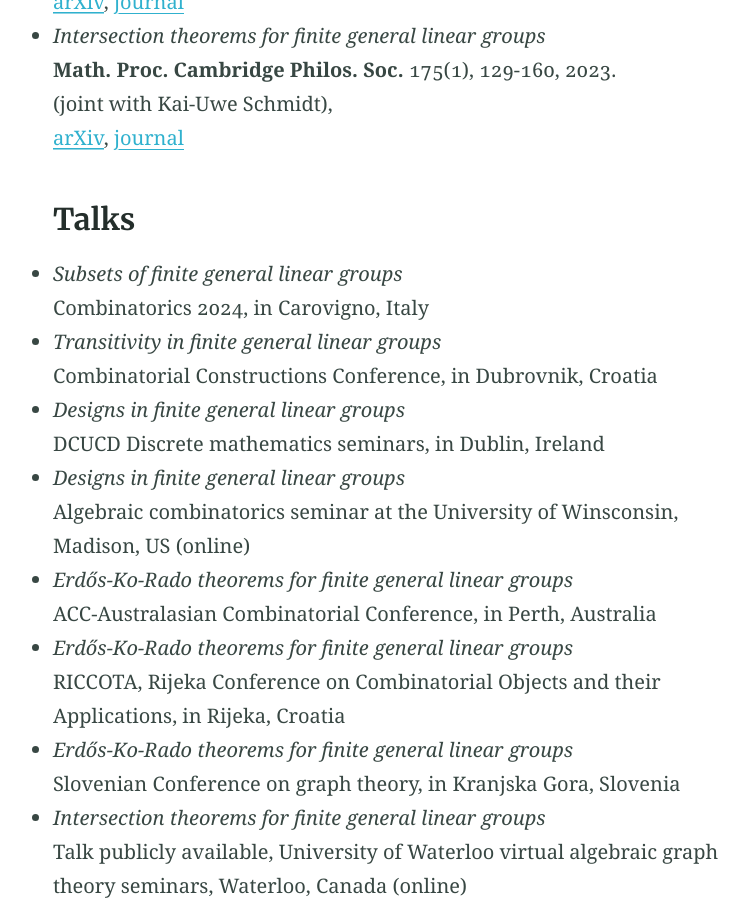
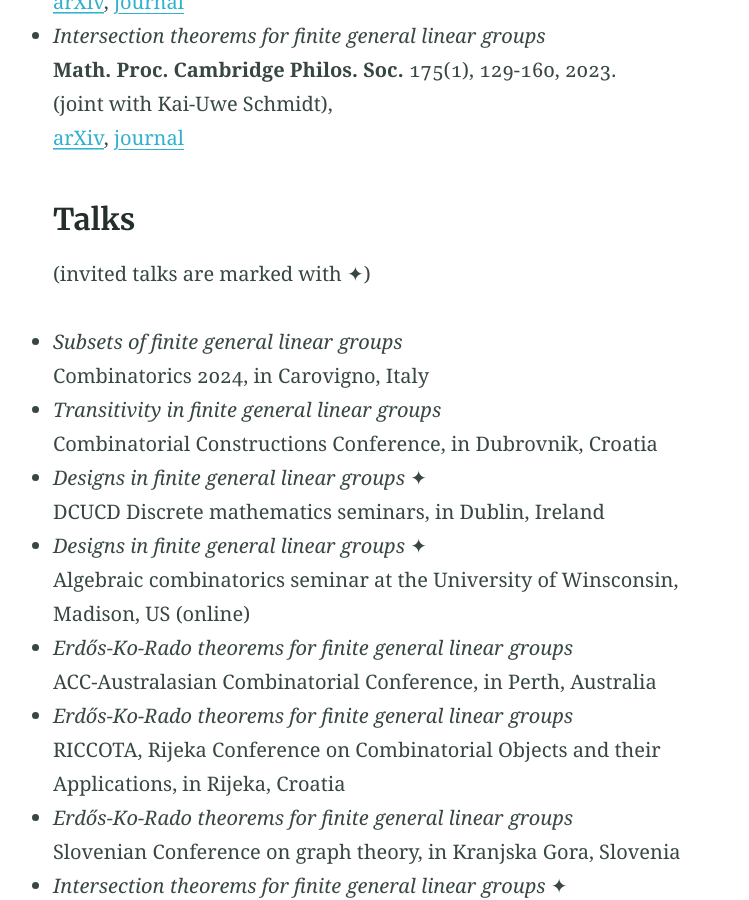
Before and after one commit to alenaernst/alenaernst.github.io, a Jekyll site: the page built from research.md, in a window 1280 px wide and 900 px high, scrolled down 985 px. Shown: the whole window, without its empty margins (230-979 px from the left). Built offline with Jekyll 4.4.1, drawn with Linux system fonts in a browser that asks for light colours.

Commit message:
Update research.md

```diff
--- a/research.md
+++ b/research.md
@@ -23,7 +23,7 @@ My research interests lie in **combinatorics**, particularly in **extremal combi
    [arXiv](https://web3.arxiv.org/abs/2205.08456), [journal](https://www.cambridge.org/core/journals/mathematical-proceedings-of-the-cambridge-philosophical-society/article/intersection-theorems-for-finite-general-linear-groups/5007627D69D7EEC667D102463ECA0A9C)
 
 ### Talks
-
+(invited talks are marked with ✦)
 
 *  _Subsets of finite general linear groups_ <br>
  Combinatorics 2024, in Carovigno, Italy
@@ -31,10 +31,10 @@ My research interests lie in **combinatorics**, particularly in **extremal combi
 *  _Transitivity in finite general linear groups_ <br>
  Combinatorial Constructions Conference, in Dubrovnik, Croatia
 
-*  _Designs in finite general linear groups_ <br>
+*  _Designs in finite general linear groups_ ✦ <br>
   DCUCD Discrete mathematics seminars, in Dublin, Ireland
 
-*  _Designs in finite general linear groups_ <br>
+*  _Designs in finite general linear groups_ ✦ <br>
   Algebraic combinatorics seminar at the University of Winsconsin, Madison, US (online)
 
 *  _Erdős-Ko-Rado theorems for finite general linear groups_ <br>
@@ -42,16 +42,18 @@ My research interests lie in **combinatorics**, particularly in **extremal combi
 
 *  _Erdős-Ko-Rado theorems for finite general linear groups_ <br>
  RICCOTA, Rijeka Conference on Combinatorial Objects and their Applications, in Rijeka, Croatia
+
 *   _Erdős-Ko-Rado theorems for finite general linear groups_ <br>
  Slovenian Conference on graph theory, in Kranjska Gora, Slovenia
-*  _Intersection theorems for finite general linear groups_ <br>
+
+*  _Intersection theorems for finite general linear groups_ ✦ <br>
  Talk publicly available, University of Waterloo virtual algebraic graph theory seminars, Waterloo, Canada (online)
+
 *  _Erdős-Ko-Rado theorems for finite general linear groups_ <br>
  Kolkom - Colloquium on Combinatorics, in Paderborn, Germany
+
 *  _Intersecting theorems for finite general linear groups_ <br>
  Irsee Conference - Finite geometries, in Irsee, Germany
+
 * _Intersecting theorems for finite general linear groups_ <br>
   Combinatorics 2022, in Mantova, Italy
-
-
-<li>✦
```
